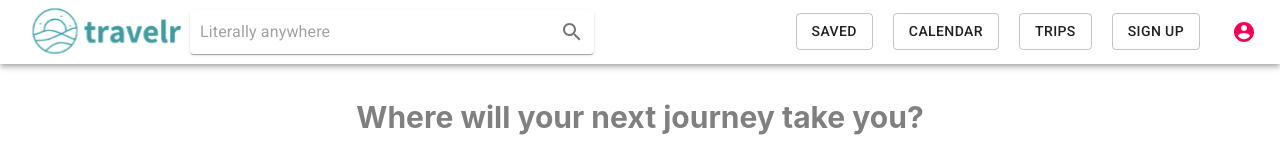
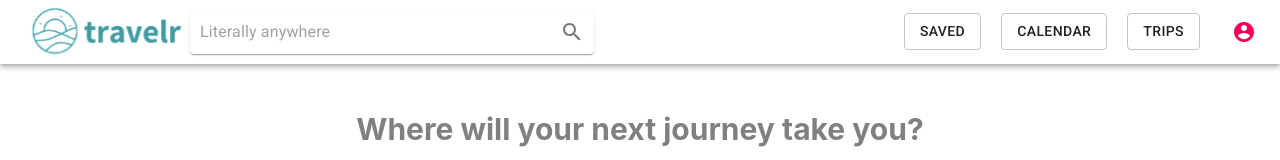
Before and after one commit to janet-chen/CPSC436I-project, a React (Create React App) app: page / in a window 1280 px wide. Shown: the top 160 px of the page. Built offline with nearby package versions, Linux system fonts and the light colour scheme; what unsplash-js would draw is missing.

Commit message:
fix navbar margin

```diff
--- a/src/components/NavBar.jsx
+++ b/src/components/NavBar.jsx
@@ -24,7 +24,8 @@ const useStyles = makeStyles((theme) => ({
     },
   },
   navBar: {
-    backgroundColor: 'white'
+    backgroundColor: 'white',
+    "margin-bottom": "2em"
   },
   navButton: {
     "margin-right": 20,
@@ -101,12 +102,8 @@ export default function PrimarySearchAppBar() {
             <Link to="/calendar" className={classes.navButton}>
               <Button variant="outlined" >Calendar</Button>
             </Link>
-
             <Link to="/trips" className={classes.navButton}>
               <Button variant="outlined" >Trips</Button>
-            </Link>
-            <Link to="/register" className={classes.navButton}>
-              <Button variant="outlined" >Sign Up</Button>
             </Link>
 
             <IconButton
```
